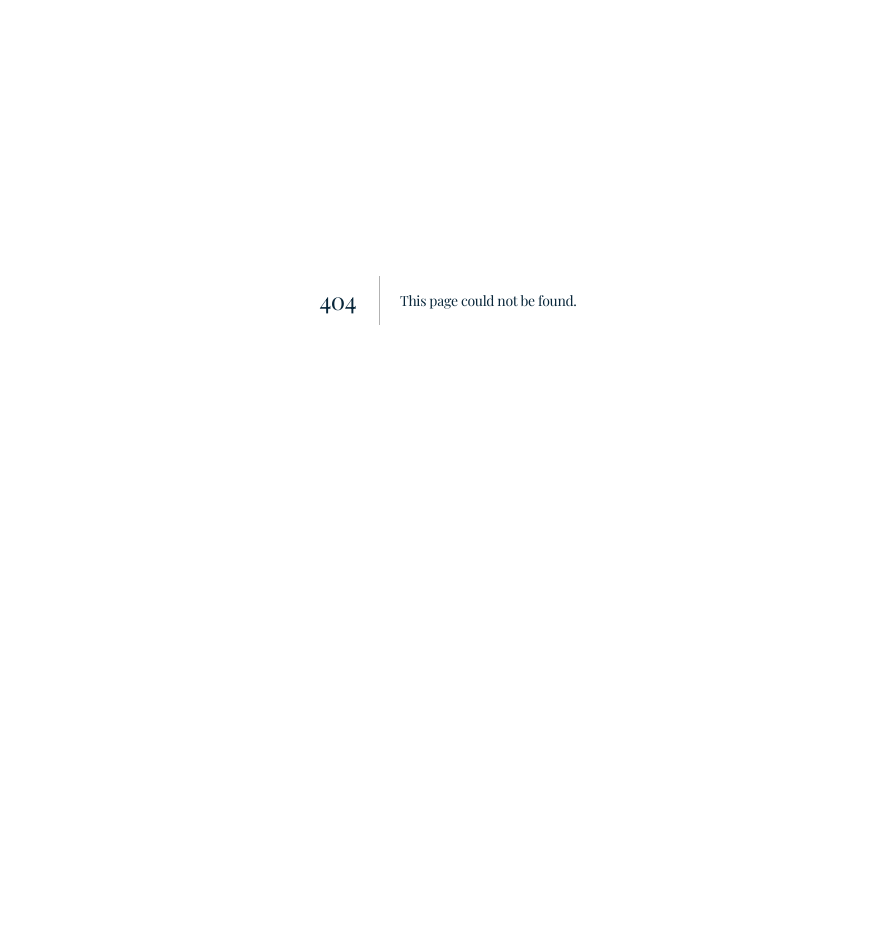
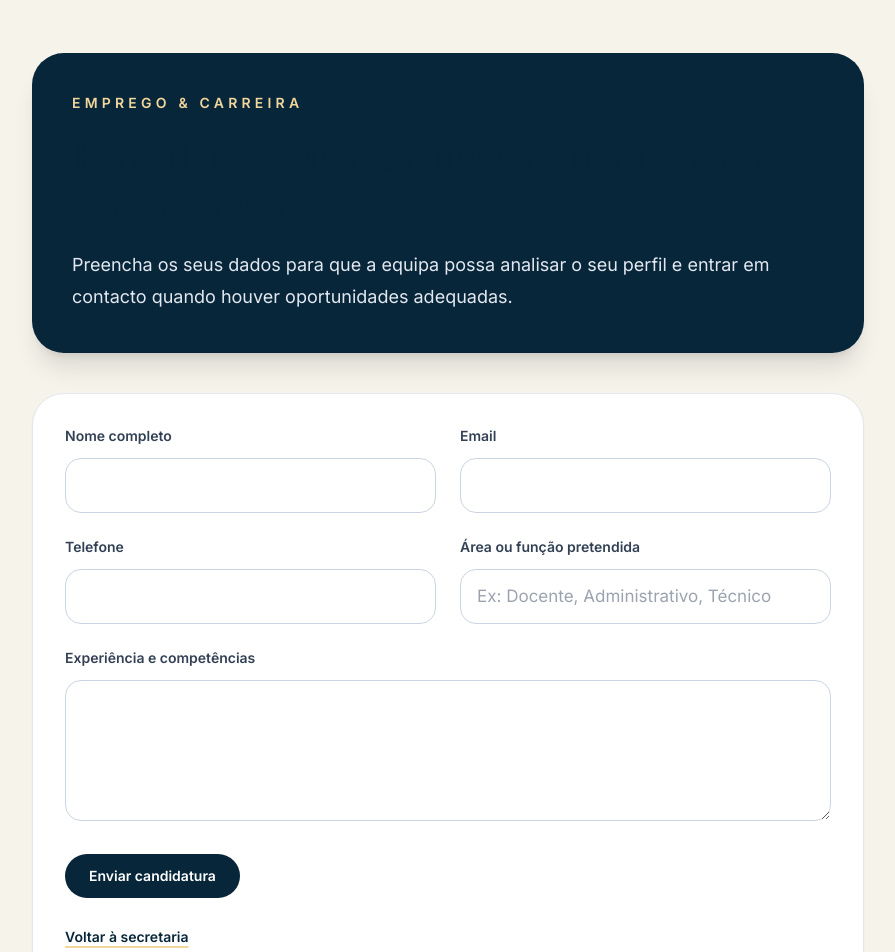
Before and after one commit to luistchitue-boop/nova-escola-politecnica-do-huambo-website, a Next.js app: page /secretaria/empregos in a window 1280 px wide. Before the commit this address had no page. Shown: the part 100-1052 px from the top of the page, without its empty margins (192-1087 px from the left). Before the commit the page ends 800 px from the top, so only its background shows below. Built offline with nearby package versions, Linux system fonts and the light colour scheme.

Commit message:
feat: add Emprego & Carreira page and update services in Secretaria component

```diff
--- a/pages/secretaria.js
+++ b/pages/secretaria.js
@@ -1,6 +1,6 @@
 import Head from 'next/head'
 import Link from 'next/link'
-import { FaWhatsapp, FaUserGraduate } from 'react-icons/fa'
+import { FaWhatsapp, FaUserGraduate, FaBriefcase } from 'react-icons/fa'
 import Header from '../components/Header'
 import Footer from '../components/Footer'
 
@@ -18,8 +18,10 @@ const services = [
     icon: <FaUserGraduate className="h-6 w-6" />,
   },
   {
-    title: 'Serviços administrativos',
-    description: 'Pedido de documentos, certificados e respostas rápidas a questões do dia a dia.',
+    title: 'Emprego & Carreira',
+    description: 'Candidatos interessados em vagas abertas podem partilhar o seu perfil e área de interesse.',
+    href: '/secretaria/empregos',
+    icon: <FaBriefcase className="h-6 w-6" />,
   },
 ]
 
--- /dev/null
+++ b/pages/secretaria/empregos.js
@@ -0,0 +1,70 @@
+import Head from 'next/head'
+import Link from 'next/link'
+import Header from '../../components/Header'
+import Footer from '../../components/Footer'
+
+export default function EmpregosPage() {
+  return (
+    <div className="min-h-screen bg-[#f6f3eb] text-slate-800">
+      <Head>
+        <title>Emprego & Carreira — Secretaria</title>
+        <meta name="description" content="Envie a sua candidatura para vagas abertas na Nova Escola Politécnica do Huambo." />
+      </Head>
+
+      <Header />
+
+      <main className="mx-auto max-w-4xl px-6 py-20 lg:px-8">
+        <div className="rounded-[2rem] bg-[#08263a] p-10 text-white shadow-xl">
+          <p className="text-sm font-semibold uppercase tracking-[0.3em] text-[#f2d79d]">Emprego & Carreira</p>
+          <h1 className="mt-4 text-4xl font-semibold sm:text-5xl">Partilhe a sua candidatura para as vagas abertas.</h1>
+          <p className="mt-6 text-lg leading-8 text-slate-200">
+            Preencha os seus dados para que a equipa possa analisar o seu perfil e entrar em contacto quando houver oportunidades adequadas.
+          </p>
+        </div>
+
+        <div className="mt-10 rounded-[2rem] border border-slate-200 bg-white p-8 shadow-sm">
+          <form className="space-y-6">
+            <div className="grid gap-6 md:grid-cols-2">
+              <div>
+                <label htmlFor="nome" className="block text-sm font-semibold text-slate-700">Nome completo</label>
+                <input id="nome" name="nome" type="text" className="mt-3 w-full rounded-2xl border border-slate-300 px-4 py-3 outline-none focus:border-[#b98b2d]" />
+              </div>
+              <div>
+                <label htmlFor="email" className="block text-sm font-semibold text-slate-700">Email</label>
+                <input id="email" name="email" type="email" className="mt-3 w-full rounded-2xl border border-slate-300 px-4 py-3 outline-none focus:border-[#b98b2d]" />
+              </div>
+            </div>
+
+            <div className="grid gap-6 md:grid-cols-2">
+              <div>
+                <label htmlFor="telefone" className="block text-sm font-semibold text-slate-700">Telefone</label>
+                <input id="telefone" name="telefone" type="tel" className="mt-3 w-full rounded-2xl border border-slate-300 px-4 py-3 outline-none focus:border-[#b98b2d]" />
+              </div>
+              <div>
+                <label htmlFor="cargo" className="block text-sm font-semibold text-slate-700">Área ou função pretendida</label>
+                <input id="cargo" name="cargo" type="text" placeholder="Ex: Docente, Administrativo, Técnico" className="mt-3 w-full rounded-2xl border border-slate-300 px-4 py-3 outline-none focus:border-[#b98b2d]" />
+              </div>
+            </div>
+
+            <div>
+              <label htmlFor="experiencia" className="block text-sm font-semibold text-slate-700">Experiência e competências</label>
+              <textarea id="experiencia" name="experiencia" rows="4" className="mt-3 w-full rounded-2xl border border-slate-300 px-4 py-3 outline-none focus:border-[#b98b2d]" />
+            </div>
+
+            <button type="submit" className="rounded-full bg-[#08263a] px-6 py-3 text-sm font-semibold text-white transition hover:bg-[#0d3550]">
+              Enviar candidatura
+            </button>
+          </form>
+
+          <div className="mt-6">
+            <Link href="/secretaria" className="text-sm font-semibold text-[#08263a] underline decoration-[#f2d79d] decoration-2 underline-offset-4">
+              Voltar à secretaria
+            </Link>
+          </div>
+        </div>
+      </main>
+
+      <Footer />
+    </div>
+  )
+}
```
